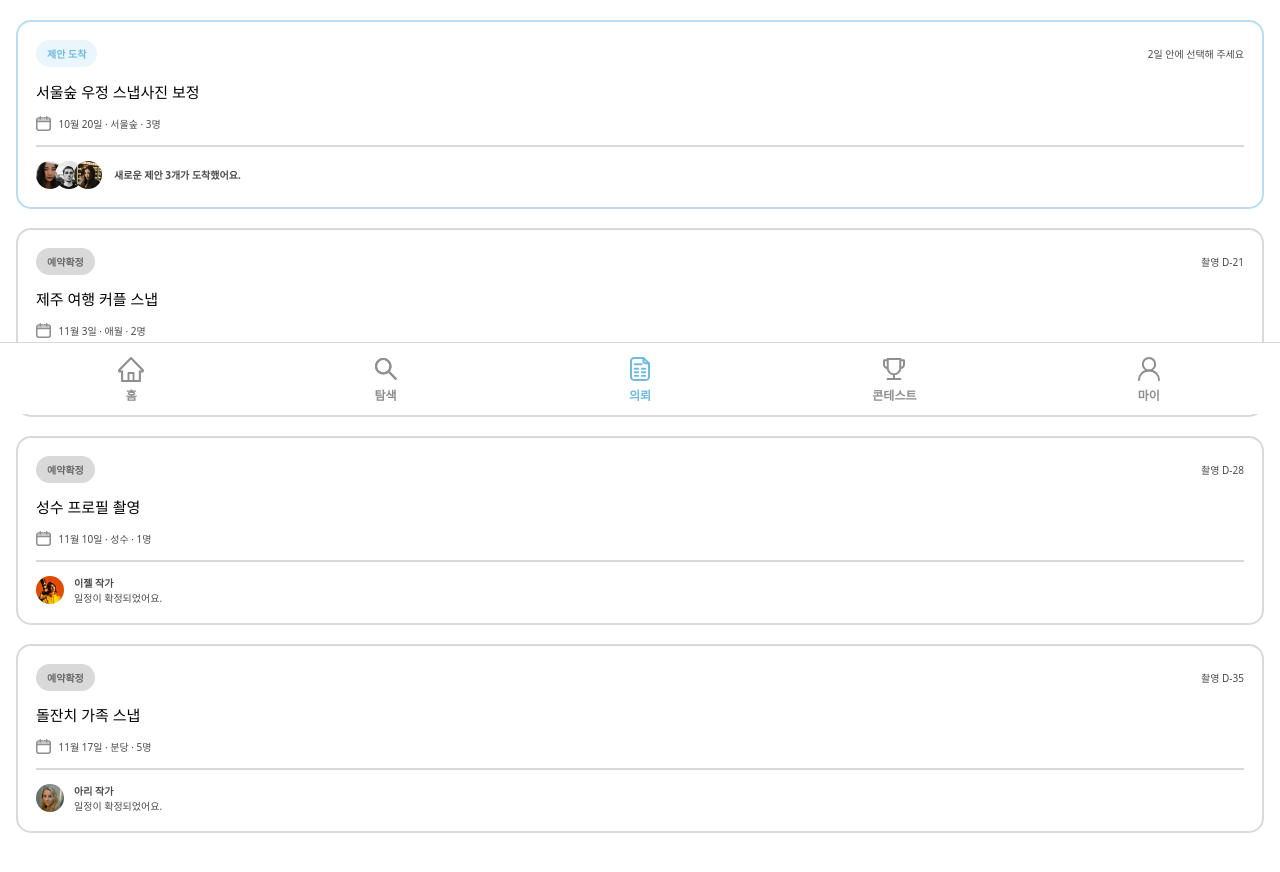
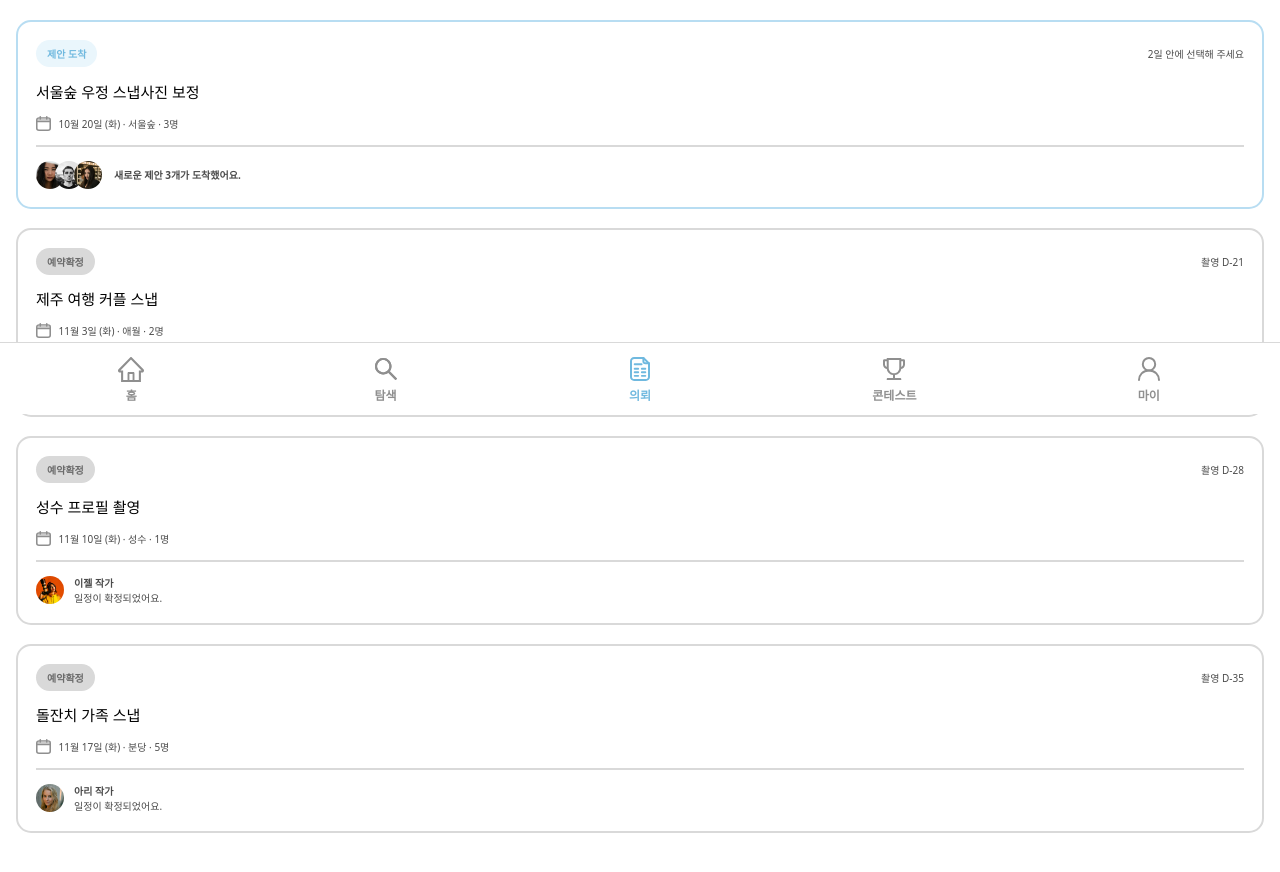
Before and after one commit to picon-sw/picon-frontend, a React (Vite) app: page /requests in a window 1280 px wide. Shown: the part 386-1258 px from the top of the page. Built offline with nearby package versions, Linux system fonts and the light colour scheme.

Commit message:
fix: 의뢰 임시 데이터 날짜에 요일 표시 (#65)

```diff
--- a/src/pages/RequestDonePage.tsx
+++ b/src/pages/RequestDonePage.tsx
@@ -7,7 +7,7 @@ import styles from './RequestDonePage.module.css';
 // 주소로 바로 들어와서 전문가 선택 화면에서 넘겨받은 정보가 없을 때 보여 줄 임시 데이터
 // 전문가 사진(profileImageUrl)이 없으면 빈 동그라미로 표시
 const SAMPLE_DONE: RequestDoneState = {
-  summary: { title: '서울숲 우정 스냅', detail: '10월 20일 · 서울숲 · 3명' },
+  summary: { title: '서울숲 우정 스냅', detail: '10월 20일 (화) · 서울숲 · 3명' },
   experts: [
     { id: 1, name: '김하늘' },
     { id: 2, name: '윤슬' },
--- a/src/pages/RequestExpertsPage.tsx
+++ b/src/pages/RequestExpertsPage.tsx
@@ -35,7 +35,7 @@ const SAMPLE_PORTFOLIO = DEMO_REQUEST_PORTFOLIO_IMAGES.map((imageUrl, index) =>
 // 주소로 바로 들어와서 요청서 화면에서 넘겨받은 정보가 없을 때 보여 줄 임시 데이터
 const SAMPLE_SUMMARY: RequestSummary = {
   title: '서울숲 우정 스냅',
-  detail: '10월 20일 · 서울숲 · 촬영 인원 3명',
+  detail: '10월 20일 (화) · 서울숲 · 촬영 인원 3명',
 };
 
 // TODO: API 연동 시 교체 (임시 데이터 — 서버가 연관성 높은 순으로 내려준 목록을 그대로 표시)
--- a/src/pages/RequestPage.tsx
+++ b/src/pages/RequestPage.tsx
@@ -59,7 +59,7 @@ const REQUESTS: Record<RequestTab, MyRequest[]> = {
       id: 1,
       status: 'proposal',
       title: '서울숲 우정 스냅사진 보정',
-      date: '10월 20일',
+      date: '10월 20일 (화)',
       place: '서울숲',
       people: 3,
       ...getProposalDeadline(2),
@@ -74,7 +74,7 @@ const REQUESTS: Record<RequestTab, MyRequest[]> = {
       id: 2,
       status: 'confirmed',
       title: '제주 여행 커플 스냅',
-      date: '11월 3일',
+      date: '11월 3일 (화)',
       place: '애월',
       people: 2,
       scheduleLabel: '촬영 D-21',
@@ -85,7 +85,7 @@ const REQUESTS: Record<RequestTab, MyRequest[]> = {
       id: 3,
       status: 'confirmed',
       title: '성수 프로필 촬영',
-      date: '11월 10일',
+      date: '11월 10일 (화)',
       place: '성수',
       people: 1,
       scheduleLabel: '촬영 D-28',
@@ -96,7 +96,7 @@ const REQUESTS: Record<RequestTab, MyRequest[]> = {
       id: 4,
       status: 'confirmed',
       title: '돌잔치 가족 스냅',
-      date: '11월 17일',
+      date: '11월 17일 (화)',
       place: '분당',
       people: 5,
       scheduleLabel: '촬영 D-35',
@@ -109,10 +109,10 @@ const REQUESTS: Record<RequestTab, MyRequest[]> = {
       id: 5,
       status: 'completed',
       title: '제주 여행 커플 스냅',
-      date: '11월 3일',
+      date: '11월 3일 (화)',
       place: '애월',
       people: 2,
-      scheduleLabel: '촬영일 11월 3일',
+      scheduleLabel: '촬영일 11월 3일 (화)',
       photographers: [{ id: 4, name: '지훈 작가' }],
       message: '구매 사진 12장 · 결제 총액 98,000원',
     },
@@ -120,10 +120,10 @@ const REQUESTS: Record<RequestTab, MyRequest[]> = {
       id: 6,
       status: 'completed',
       title: '한강 우정 스냅',
-      date: '10월 12일',
+      date: '10월 12일 (월)',
       place: '한강',
       people: 3,
-      scheduleLabel: '촬영일 10월 12일',
+      scheduleLabel: '촬영일 10월 12일 (월)',
       photographers: [{ id: 7, name: '수민 작가' }],
       message: '촬영이 완료되었어요.',
     },
```
